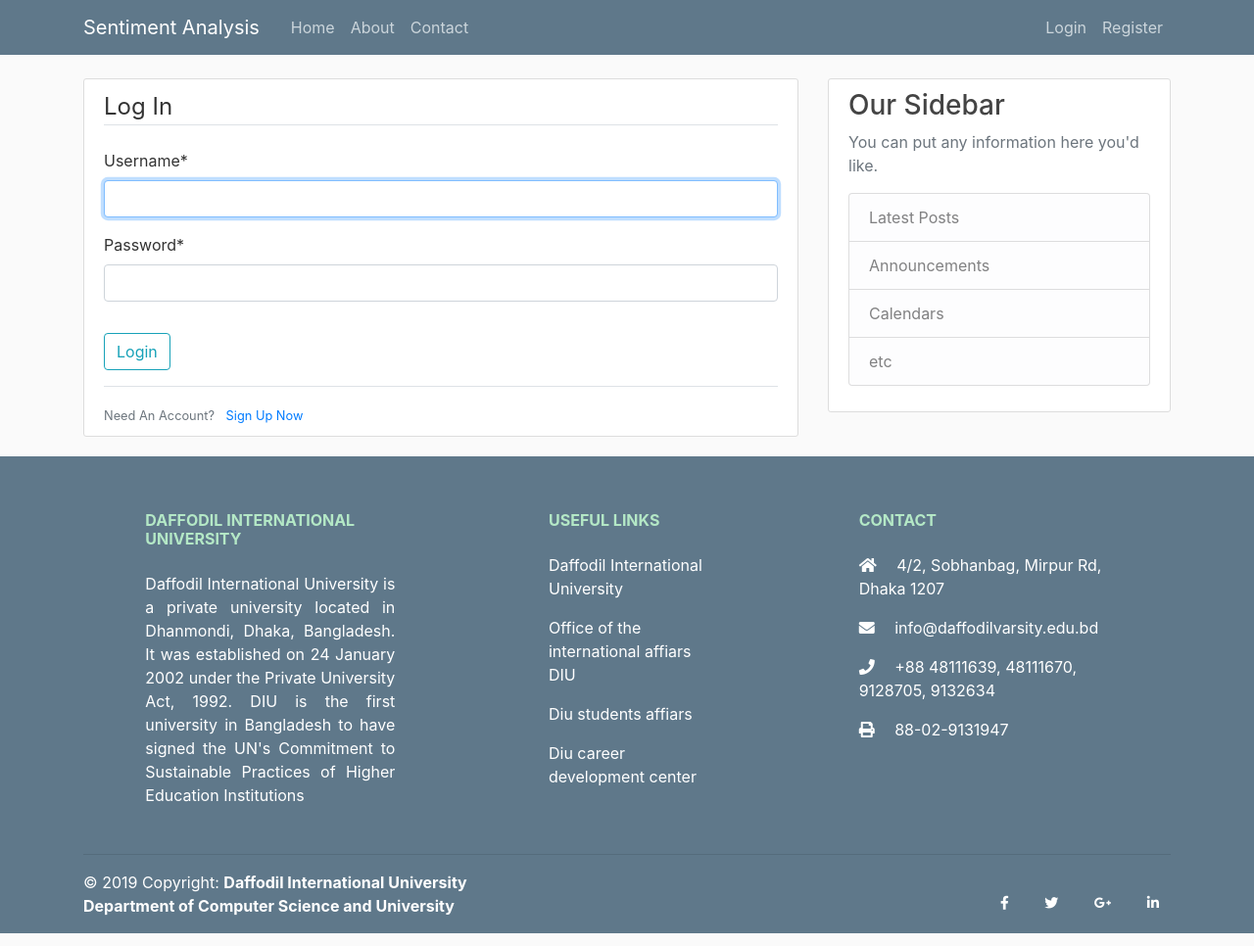
After one commit to Zahid4960/Sentimental_Analysis_of_Trending_Topics, a Django app: page /login/ in a window 1280 px wide. The commit adds this page. Shown: the whole page at 98% size. Run offline with Django 3.2, Linux system fonts and the light colour scheme; some libraries are stand-ins or nearby versions.

Commit message:
Added login and logout functionality

```diff
--- a/Sentiment/templates/Sentiment/base.html
+++ b/Sentiment/templates/Sentiment/base.html
@@ -40,15 +40,25 @@
           <div class="collapse navbar-collapse" id="navbarToggle">
             <div class="navbar-nav mr-auto">
               <a class="nav-item nav-link" href="{% url 'Sentiment-home' %}">Home</a>
+              <!-- if user login then it will get trending and check random from navbar -->
+              {% if user.is_authenticated %}
               <a class="nav-item nav-link" href="{% url 'Sentiment-trending' %}">Trending</a>
               <a class="nav-item nav-link" href="{% url 'Sentiment-checkRandom' %}">Check Random</a>
+              {% else %}
               <a class="nav-item nav-link" href="{% url 'Sentiment-about' %}">About</a>
               <a class="nav-item nav-link" href="{% url 'Sentiment-contact' %}">Contact</a>
+              {% endif %}
             </div>
             <!-- Navbar Right Side -->
             <div class="navbar-nav">
-              <a class="nav-item nav-link" href="#">Login</a>
-              <a class="nav-item nav-link" href="#">Register</a>
+            <!--if user login then will get only logout else will get login and registartion -->
+            {% if user.is_authenticated %}
+            <a class="nav-item nav-link" href="{% url 'profile' %}">Profile</a>
+              <a class="nav-item nav-link" href="{% url 'logout' %}">Logout</a>
+            {% else %}
+              <a class="nav-item nav-link" href="{% url 'login' %}">Login</a>
+              <a class="nav-item nav-link" href="{% url 'register' %}">Register</a>
+             {% endif %}
             </div>
           </div>
         </div>
--- a/Sentiment/views.py
+++ b/Sentiment/views.py
@@ -1,5 +1,5 @@
 from django.shortcuts import render
-
+from django.contrib.auth.decorators import login_required
 from django.http import HttpResponse # import library for http response
 
 # http request for home page
@@ -7,10 +7,12 @@
 	return render(request, 'Sentiment/home.html', { 'title': 'Home' })
 
 # http request for trending page
+@login_required
 def trending(request):
 	return render(request, 'Sentiment/trending.html', { 'title': 'Trending'})
 
 # http request for Check Random page
+@login_required
 def checkRandom(request):
 	return render(request, 'Sentiment/checkRandom.html', { 'title': 'Check Random'})
 
--- a/Sentimental_Analysis_of_Trending_Topics/settings.py
+++ b/Sentimental_Analysis_of_Trending_Topics/settings.py
@@ -122,3 +122,5 @@
 
 STATIC_URL = '/static/'
 CRISPY_TEMPLATE_PACK = 'bootstrap4'
+LOGIN_REDIRECT_URL = 'Sentiment-home'
+LOGIN_URL = 'login'
--- a/Sentimental_Analysis_of_Trending_Topics/urls.py
+++ b/Sentimental_Analysis_of_Trending_Topics/urls.py
@@ -14,11 +14,15 @@
     2. Add a URL to urlpatterns:  path('blog/', include('blog.urls'))
 """
 from django.contrib import admin
+from django.contrib.auth import views as auth_views
 from django.urls import path, include
 from users import views as users_views
 
 urlpatterns = [
     path('admin/', admin.site.urls),
     path('register/', users_views.register, name="register"),
+     path('profile/', users_views.profile, name="profile"),
+    path('login/', auth_views.LoginView.as_view(template_name='users/login.html'), name='login'),
+    path('logout/', auth_views.LogoutView.as_view(template_name='users/logout.html'), name='logout'),
     path('', include('Sentiment.urls')),
 ]
--- /dev/null
+++ b/users/templates/users/login.html
@@ -0,0 +1,22 @@
+{% extends "Sentiment/base.html" %}
+{% load crispy_forms_tags %}
+{% block content %}
+<!-- login form -->
+    <div class="content-section">
+        <form method="POST">
+            {% csrf_token %}
+            <fieldset class="form-group">
+                <legend class="border-bottom mb-4">Log In</legend>
+                {{ form|crispy }}
+            </fieldset>
+            <div class="form-group">
+                <button class="btn btn-outline-info" type="submit">Login</button>
+            </div>
+        </form>
+        <div class="border-top pt-3">
+            <small class="text-muted">
+                Need An Account? <a class="ml-2" href="{% url 'register' %}">Sign Up Now</a>
+            </small>
+        </div>
+    </div>
+{% endblock content %}
--- a/users/templates/users/register.html
+++ b/users/templates/users/register.html
@@ -16,7 +16,7 @@
 	        </form>
 	        <div class="border-top pt-3">
 	            <small class="text-muted">
-	                Already Have An Account? <a class="ml-2" href="#">Sign In</a>
+	                Already Have An Account? <a class="ml-2" href="{% url 'login' %}">Sign In</a>
 	            </small>
 	        </div>
 	    </div>
```
Also changed, not shown: Sentiment/templates/Sentiment/trending.html (+16 -6 lines), users/templates/users/logout.html (added, +10 -0 lines), users/templates/users/profile.html (added, +14 -0 lines), users/views.py (+8 -0 lines), db.sqlite3.
